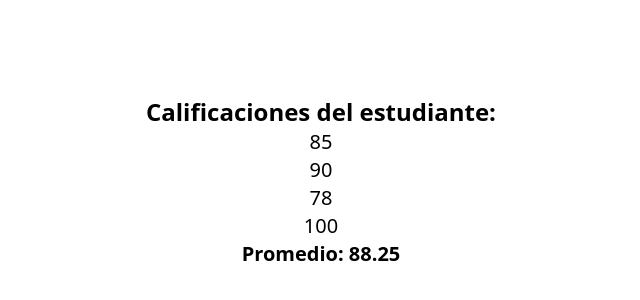
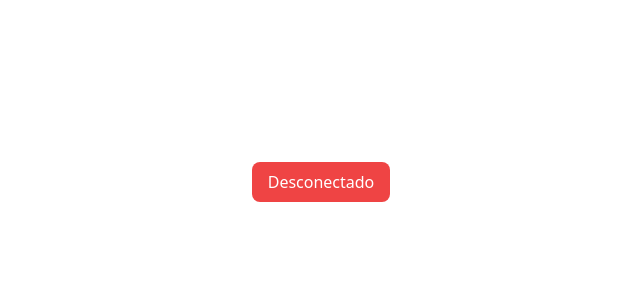
Before and after one commit to Bryan18-Alvarado/practica-bryan-alvarado, a React (Vite) app: page / in a window 1280 px wide. Shown: the part 218-518 px from the top of the page, without its empty margins (319-959 px from the left). Built offline with nearby package versions, Linux system fonts and the light colour scheme.

Commit message:
feat: add StatusToggle component and update App to include it

```diff
--- a/src/App.tsx
+++ b/src/App.tsx
@@ -1,12 +1,15 @@
 // import { UserList } from './components/UserList'
 
-import { GradeCalculator } from './components/GradeCalculator'
+import { StatusToggle } from './components/StatusToggle'
+
+// import { GradeCalculator } from './components/GradeCalculator'
 
 function App() {
   return (
     <div className="flex flex-col justify-center items-center h-svh">
       {/* <UserList /> */}
-      <GradeCalculator />
+      {/* <GradeCalculator /> */}
+      <StatusToggle />
     </div>
   )
 }
--- /dev/null
+++ b/src/components/StatusToggle.tsx
@@ -0,0 +1,22 @@
+import { useState } from 'react'
+
+export const StatusToggle = () => {
+  const [isOnline, setIsOnline] = useState(false)
+
+  const toggleStatus = () => {
+    setIsOnline(!isOnline)
+  }
+
+  return (
+    <div className="p-4">
+      <button
+        onClick={toggleStatus}
+        className={`text-white px-4 py-2 rounded-lg ${
+          isOnline ? 'bg-green-500' : 'bg-red-500'
+        }`}
+      >
+        {isOnline ? 'En Linea' : 'Desconectado'}
+      </button>
+    </div>
+  )
+}
```
